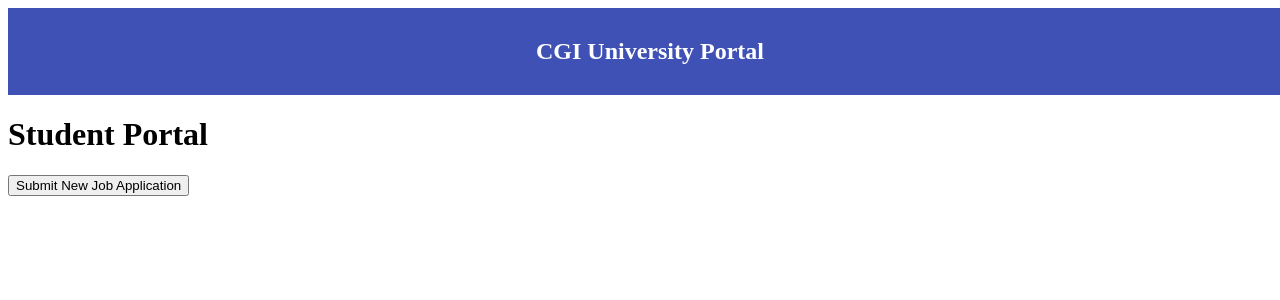
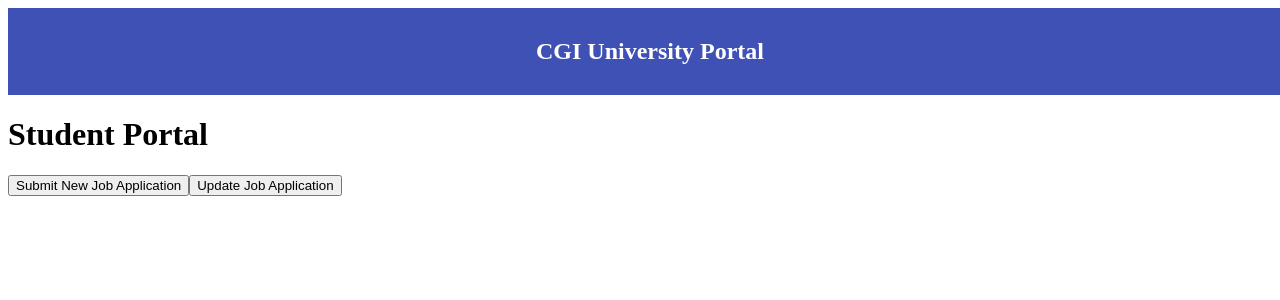
Before and after one commit to akszymanski/uainnovate, an Angular app in the folder ui/uainnovate/: page /student in a window 1280 px wide. Shown: the top 300 px of the page. Built offline with nearby package versions, Linux system fonts and the light colour scheme; no server answers.

Commit message:
student.component.html

```diff
--- a/ui/uainnovate/src/app/student/student.component.html
+++ b/ui/uainnovate/src/app/student/student.component.html
@@ -1,3 +1,4 @@
 <h1>Student Portal</h1>
 
 <button type="button" routerLink="/submit-student">Submit New Job Application</button>
+<button type="button" routerLink="/student-login">Update Job Application</button>
```
